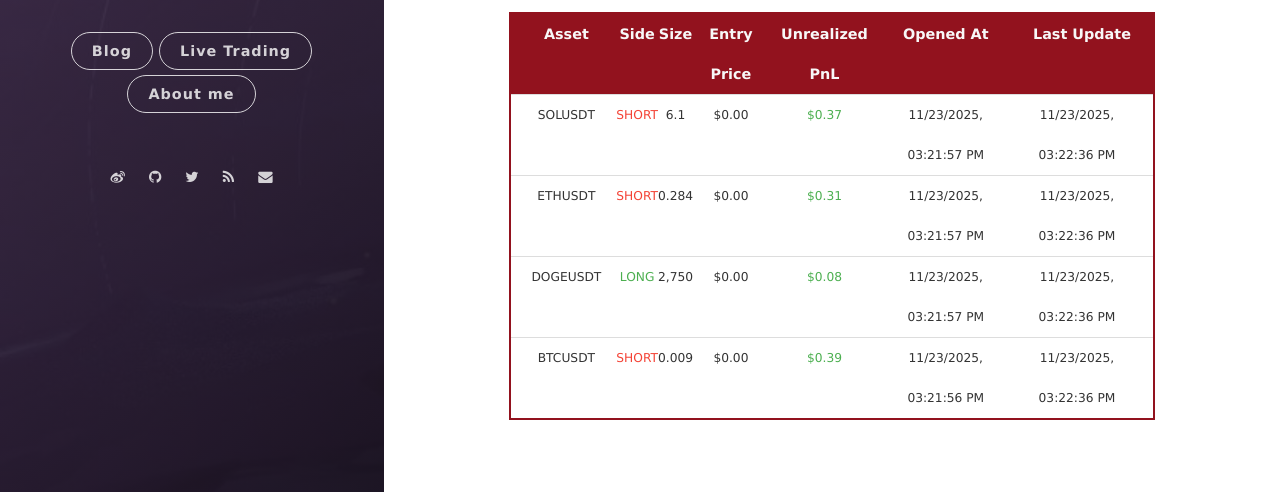
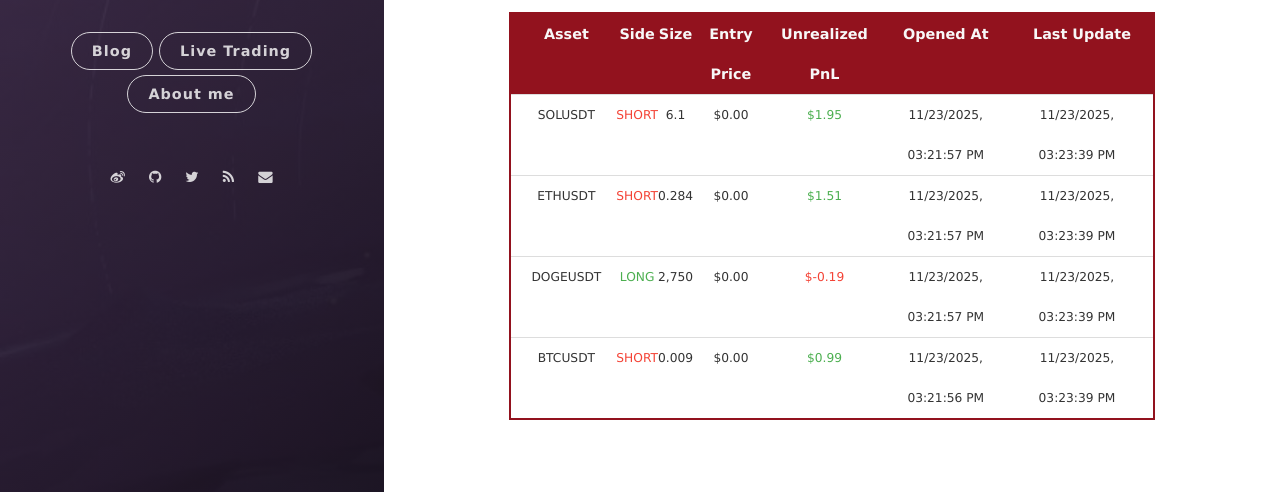
Before and after one commit to leeyegy/leeyegy.github.io, a Jekyll site: the page built from live-trading.html, in a window 1280 px wide and 1107 px high. Shown: the part 587-1079 px from the top of the window. Built offline with Jekyll 4.4.1, drawn with Linux system fonts in a browser that asks for light colours; nearby versions of some CDN libraries.

Commit message:
AccountMonitor: refresh positions 2025-11-23T23:23:39+08:00

```diff
--- a/assets/data/binance/positions.json
+++ b/assets/data/binance/positions.json
@@ -4,35 +4,35 @@
     "side": "SHORT",
     "size": 6.1,
     "entryPrice": 0.0,
-    "unrealizedPnl": 0.366,
+    "unrealizedPnl": 1.952,
     "openedAt": "2025-11-23T23:21:57+08:00",
-    "reportedAt": "2025-11-23T23:22:36+08:00"
+    "reportedAt": "2025-11-23T23:23:39+08:00"
   },
   {
     "symbol": "ETHUSDT",
     "side": "SHORT",
     "size": 0.284,
     "entryPrice": 0.0,
-    "unrealizedPnl": 0.3124,
+    "unrealizedPnl": 1.50804,
     "openedAt": "2025-11-23T23:21:57+08:00",
-    "reportedAt": "2025-11-23T23:22:36+08:00"
+    "reportedAt": "2025-11-23T23:23:39+08:00"
   },
   {
     "symbol": "DOGEUSDT",
     "side": "LONG",
     "size": 2750.0,
     "entryPrice": 0.0,
-    "unrealizedPnl": 0.0825,
+    "unrealizedPnl": -0.1925,
     "openedAt": "2025-11-23T23:21:57+08:00",
-    "reportedAt": "2025-11-23T23:22:36+08:00"
+    "reportedAt": "2025-11-23T23:23:39+08:00"
   },
   {
     "symbol": "BTCUSDT",
     "side": "SHORT",
     "size": 0.009,
     "entryPrice": 0.0,
-    "unrealizedPnl": 0.39270371,
+    "unrealizedPnl": 0.9873,
     "openedAt": "2025-11-23T23:21:56+08:00",
-    "reportedAt": "2025-11-23T23:22:36+08:00"
+    "reportedAt": "2025-11-23T23:23:39+08:00"
   }
 ]
```
